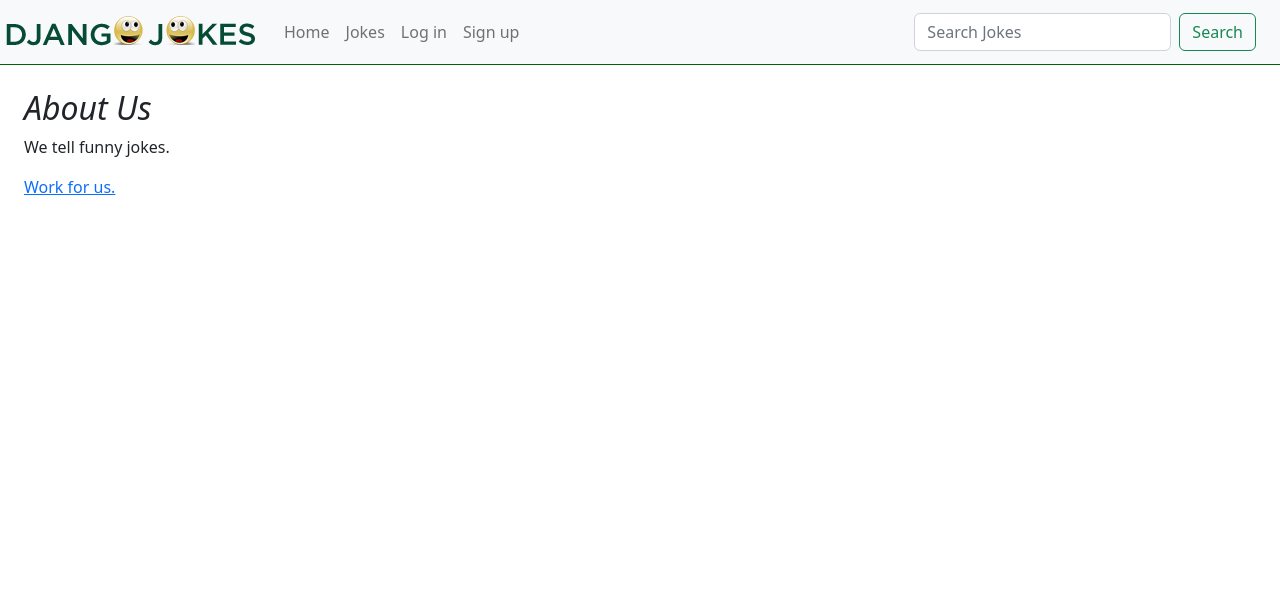
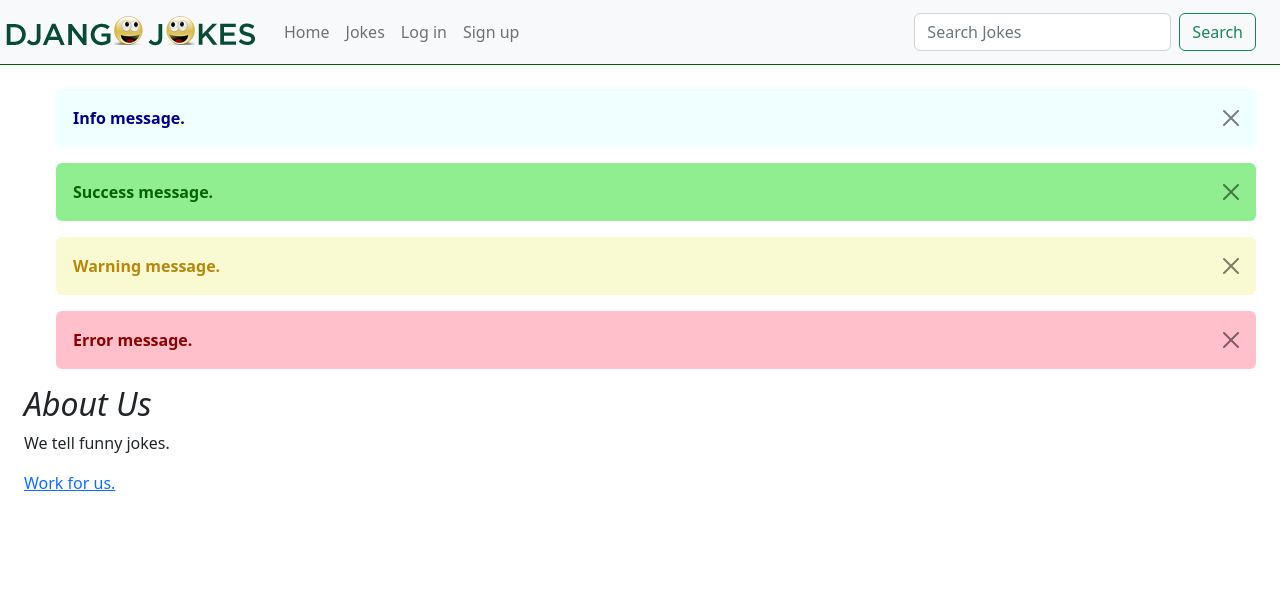
Before and after one commit to cindyoffley-beep/djangojokes.com, a Django app: page /about-us/ in a window 1280 px wide. Shown: the top 609 px of the page. Run offline with Django 4.2, Linux system fonts and the light colour scheme; parts of the project's set-up code (start-up, migrations or seed data) failed here and were passed over; some libraries are stand-ins or nearby versions.

Commit message:
Add styled Django messages

```diff
--- a/pages/views.py
+++ b/pages/views.py
@@ -1,3 +1,4 @@
+from django.contrib import messages
 from django.views.generic import TemplateView
 
 
@@ -7,3 +8,11 @@ class HomePageView(TemplateView):
 
 class AboutUsView(TemplateView):
     template_name = 'pages/about_us.html'
+
+    def get(self, request, *args, **kwargs):
+        messages.debug(request, 'Debug message.')
+        messages.info(request, 'Info message.')
+        messages.success(request, 'Success message.')
+        messages.warning(request, 'Warning message.')
+        messages.error(request, 'Error message.')
+        return super().get(request, *args, **kwargs)
--- a/static/css/main.css
+++ b/static/css/main.css
@@ -24,3 +24,34 @@ label {
   font-weight: normal;
   margin: 0 1rem;
 }
+
+/* MESSAGE STYLES */
+.message {
+  background-color: palegoldenrod;
+  color: black;
+}
+
+.messagedebug {
+  background-color: slategray;
+  color: white;
+}
+
+.messageinfo {
+  background-color: azure;
+  color: darkblue;
+}
+
+.messagesuccess {
+  background-color: lightgreen;
+  color: darkgreen;
+}
+
+.messagewarning {
+  background-color: lightgoldenrodyellow;
+  color: darkgoldenrod;
+}
+
+.messageerror {
+  background-color: pink;
+  color: darkred;
+}
--- a/templates/_base.html
+++ b/templates/_base.html
@@ -102,12 +102,14 @@
 
 <main class="m-4 pb-5">
   {% if messages %}
-    {% for message in messages %}
-      <div class="alert alert-{{ message.tags }} alert-dismissible" role="alert">
-        <strong>{{ message }}</strong>
-        <button type="button" class="btn-close" data-bs-dismiss="alert" aria-label="Close"></button>
-      </div>
-    {% endfor %}
+    <ul>
+      {% for message in messages %}
+        <div class="alert message{{ message.tags }} alert-dismissible" role="alert">
+          <strong>{{ message }}</strong>
+          <button type="button" class="btn-close" data-bs-dismiss="alert" aria-label="Close"></button>
+        </div>
+      {% endfor %}
+    </ul>
   {% endif %}
 
   {% block main %}
```
